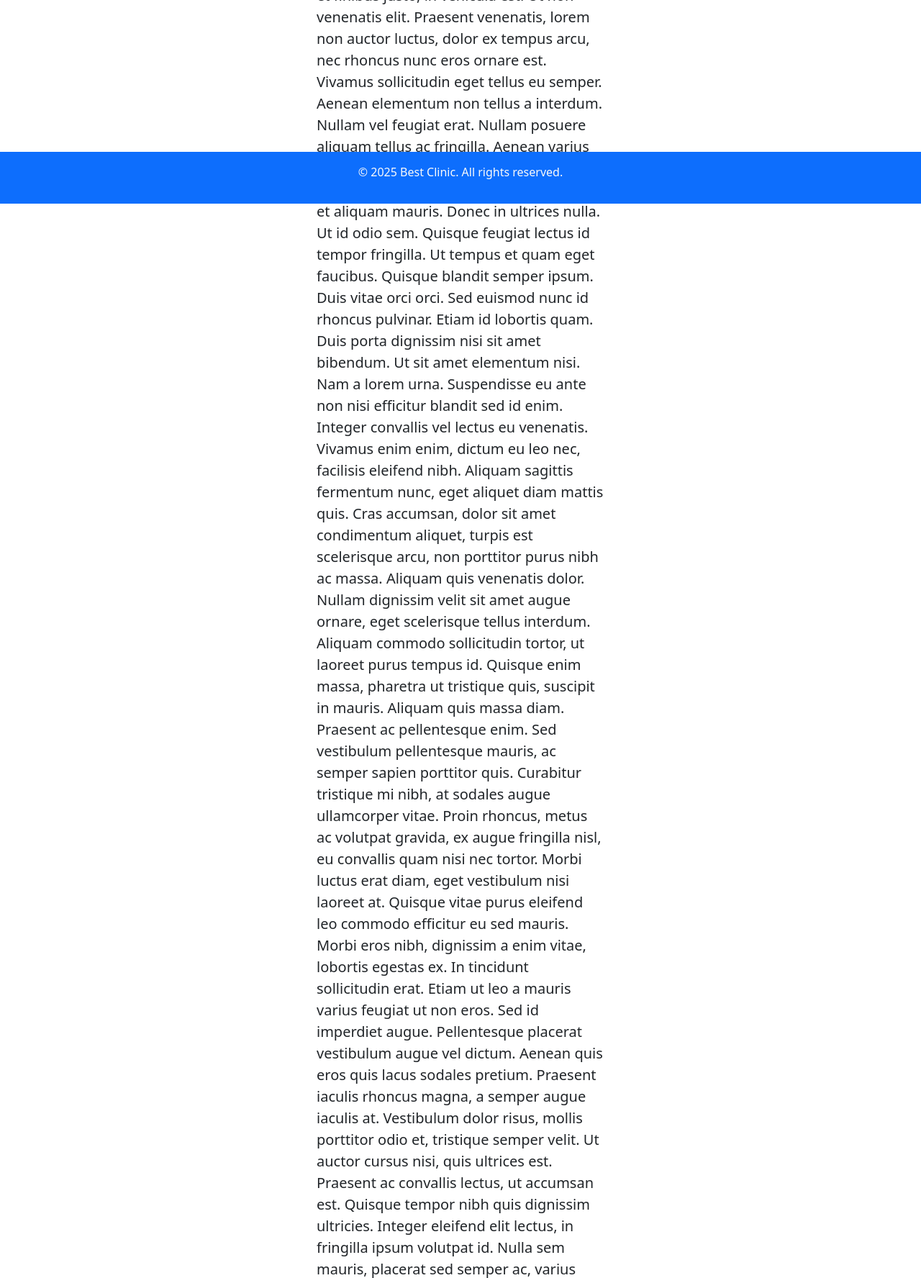
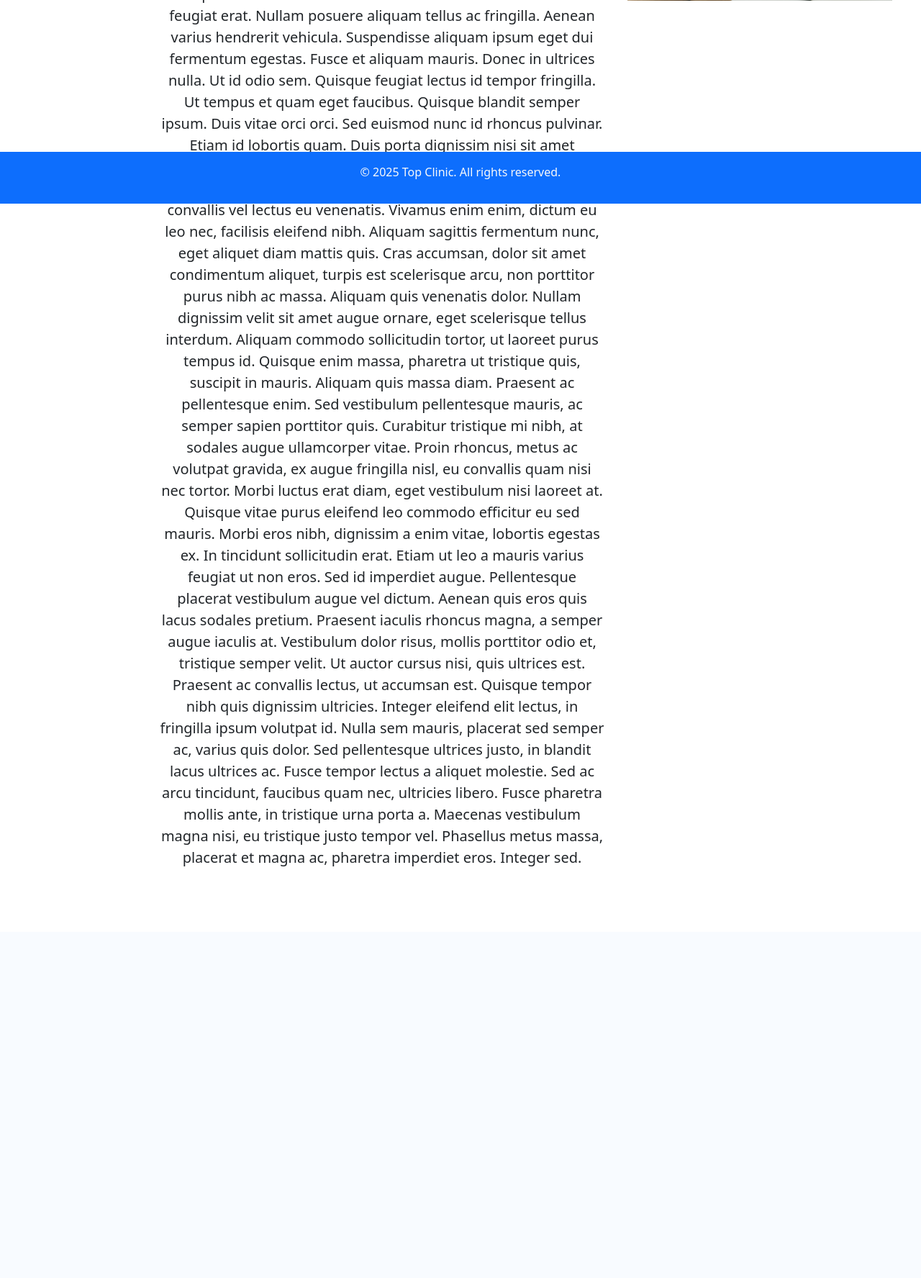
Before and after one commit to lra2001/top_clinic, a Django app: template top_clinic_app/templates/home.html in a window 1280 px wide. Shown: the part 517-2293 px from the top of the page at 72% size. After the commit the page ends 1721 px from the top, so only its background shows below. Run offline with Django 5.2, Linux system fonts and the light colour scheme; the template is opened without the code that fills it, so the values that code supplies are empty; some libraries are stand-ins or nearby versions.

Commit message:
update style
- update styling
- update views
- update urls
- update settings

```diff
--- a/top_clinic/settings.py
+++ b/top_clinic/settings.py
@@ -37,6 +37,8 @@ INSTALLED_APPS = [
     'django.contrib.sessions',
     'django.contrib.messages',
     'django.contrib.staticfiles',
+    'top_clinic_app',
+    'bootstrap5',
 ]
 
 MIDDLEWARE = [
--- a/top_clinic/urls.py
+++ b/top_clinic/urls.py
@@ -15,8 +15,9 @@ Including another URLconf
     2. Add a URL to urlpatterns:  path('blog/', include('blog.urls'))
 """
 from django.contrib import admin
-from django.urls import path
+from django.urls import path, include
 
 urlpatterns = [
     path('admin/', admin.site.urls),
+    path('', include('top_clinic_app.urls')),
 ]
--- /dev/null
+++ b/top_clinic_app/static/css/style.css
@@ -0,0 +1,13 @@
+main {
+    padding-top: 10px;
+    padding-bottom: 40px;
+}
+
+.doctor-image-container {
+    max-width: 400px;
+}
+.doctor-image {
+    max-width: 100%;
+    height: auto;
+    display: block;
+}
--- a/top_clinic_app/templates/base.html
+++ b/top_clinic_app/templates/base.html
@@ -4,7 +4,7 @@
 
 <head>
     <meta charset="UTF-8">
-    <title>{% block title %}Best Clinic{% endblock %}</title>
+    <title>{% block title %}Top Clinic{% endblock %}</title>
 
     {% bootstrap_css %} <!-- Loads Bootstrap CSS -->
     <link rel="stylesheet" href="{% static 'css/style.css' %}">
@@ -18,7 +18,7 @@
     <nav class="navbar fixed-top navbar-expand-lg navbar-dark bg-primary">
         <div class="container-fluid">
             <a class="navbar-brand" href="{% url 'home' %}"><i class="bi bi-heart-pulse"
-                    class="d-inline-block align-items-center"></i> Best Clinic</a>
+                    class="d-inline-block align-items-center"></i> Top Clinic</a>
             <button class="navbar-toggler" type="button" data-bs-toggle="collapse" data-bs-target="#navbarNav"
                 aria-controls="navbarNav" aria-expanded="false" aria-label="Toggle navigation">
                 <span class="navbar-toggler-icon"></span>
@@ -40,7 +40,7 @@
 
     <div class="fixed-bottom">
         <footer class="bg-primary text-light text-center py-3">
-            <p>&copy; 2025 Best Clinic. All rights reserved.</p>
+            <p>&copy; 2025 Top Clinic. All rights reserved.</p>
         </footer>
     </div>
 
--- a/top_clinic_app/templates/home.html
+++ b/top_clinic_app/templates/home.html
@@ -1,62 +1,86 @@
 {% extends 'base.html' %}
 {% load static %}
 {% block content %}
+<main class="pt-5 pb-5">
     <div class="mx-auto text-center">
-    <p class="fs-1">Welcome to the Best Clinic</p>
+        <p class="fs-1">Welcome to the Top Clinic</p>
     </div>
     <div class="container-fluid">
-    <div class="row row-cols-2 row-cols-lg-3 g-2 g-lg-3">
-        <div class="col">
-            <div class="p-3"><img src="{% static 'images/branding.png' %}" alt="Best Clinic Logo image" class="img-fluid"/></div>
+        <div class="row align-items-start g-2 g-lg-3">
+            <div class="col-auto">
+                <div class="p-3">
+                    <img src="{% static 'images/branding.png' %}" alt="Top Clinic Logo image" class="img-fluid"/>
                 </div>
-        <div class="col">
-            <div class="fs-5">Lorem ipsum dolor sit amet, consectetur adipiscing elit. Quisque id elit tortor. Aliquam
-                rutrum massa id ligula mattis, in rutrum diam pretium. Praesent interdum lectus vitae nibh pretium, quis
+            </div>
+            <div class="col text-center">
+                <div class="fs-5">Lorem ipsum dolor sit amet, consectetur adipiscing elit. Quisque id elit tortor.
+                    Aliquam
+                    rutrum massa id ligula mattis, in rutrum diam pretium. Praesent interdum lectus vitae nibh pretium,
+                    quis
                     placerat est finibus. Morbi urna ligula, ornare sit amet efficitur et, aliquet nec elit. Suspendisse
                     vehicula eget mi id venenatis. In justo libero, facilisis nec ligula vel, sollicitudin iaculis arcu.
                     Nulla vitae placerat dui. Proin fermentum rutrum felis eu placerat. Aliquam erat volutpat. Vivamus
                     facilisis elementum risus eu scelerisque. Nulla malesuada pulvinar scelerisque.
 
-                Vivamus et finibus justo, in vehicula est. Ut non venenatis elit. Praesent venenatis, lorem non auctor
+                    Vivamus et finibus justo, in vehicula est. Ut non venenatis elit. Praesent venenatis, lorem non
+                    auctor
                     luctus, dolor ex tempus arcu, nec rhoncus nunc eros ornare est. Vivamus sollicitudin eget tellus eu
-                semper. Aenean elementum non tellus a interdum. Nullam vel feugiat erat. Nullam posuere aliquam tellus
-                ac fringilla. Aenean varius hendrerit vehicula. Suspendisse aliquam ipsum eget dui fermentum egestas.
+                    semper. Aenean elementum non tellus a interdum. Nullam vel feugiat erat. Nullam posuere aliquam
+                    tellus
+                    ac fringilla. Aenean varius hendrerit vehicula. Suspendisse aliquam ipsum eget dui fermentum
+                    egestas.
                     Fusce et aliquam mauris.
 
-                Donec in ultrices nulla. Ut id odio sem. Quisque feugiat lectus id tempor fringilla. Ut tempus et quam
-                eget faucibus. Quisque blandit semper ipsum. Duis vitae orci orci. Sed euismod nunc id rhoncus pulvinar.
+                    Donec in ultrices nulla. Ut id odio sem. Quisque feugiat lectus id tempor fringilla. Ut tempus et
+                    quam
+                    eget faucibus. Quisque blandit semper ipsum. Duis vitae orci orci. Sed euismod nunc id rhoncus
+                    pulvinar.
 
-                Etiam id lobortis quam. Duis porta dignissim nisi sit amet bibendum. Ut sit amet elementum nisi. Nam a
-                lorem urna. Suspendisse eu ante non nisi efficitur blandit sed id enim. Integer convallis vel lectus eu
+                    Etiam id lobortis quam. Duis porta dignissim nisi sit amet bibendum. Ut sit amet elementum nisi. Nam
+                    a
+                    lorem urna. Suspendisse eu ante non nisi efficitur blandit sed id enim. Integer convallis vel lectus
+                    eu
                     venenatis. Vivamus enim enim, dictum eu leo nec, facilisis eleifend nibh. Aliquam sagittis fermentum
                     nunc, eget aliquet diam mattis quis. Cras accumsan, dolor sit amet condimentum aliquet, turpis est
                     scelerisque arcu, non porttitor purus nibh ac massa. Aliquam quis venenatis dolor. Nullam dignissim
-                velit sit amet augue ornare, eget scelerisque tellus interdum. Aliquam commodo sollicitudin tortor, ut
+                    velit sit amet augue ornare, eget scelerisque tellus interdum. Aliquam commodo sollicitudin tortor,
+                    ut
                     laoreet purus tempus id. Quisque enim massa, pharetra ut tristique quis, suscipit in mauris. Aliquam
                     quis massa diam. Praesent ac pellentesque enim. Sed vestibulum pellentesque mauris, ac semper sapien
                     porttitor quis.
 
                     Curabitur tristique mi nibh, at sodales augue ullamcorper vitae. Proin rhoncus, metus ac volutpat
                     gravida, ex augue fringilla nisl, eu convallis quam nisi nec tortor. Morbi luctus erat diam, eget
-                vestibulum nisi laoreet at. Quisque vitae purus eleifend leo commodo efficitur eu sed mauris. Morbi eros
-                nibh, dignissim a enim vitae, lobortis egestas ex. In tincidunt sollicitudin erat. Etiam ut leo a mauris
-                varius feugiat ut non eros. Sed id imperdiet augue. Pellentesque placerat vestibulum augue vel dictum.
-                Aenean quis eros quis lacus sodales pretium. Praesent iaculis rhoncus magna, a semper augue iaculis at.
-                Vestibulum dolor risus, mollis porttitor odio et, tristique semper velit. Ut auctor cursus nisi, quis
+                    vestibulum nisi laoreet at. Quisque vitae purus eleifend leo commodo efficitur eu sed mauris. Morbi
+                    eros
+                    nibh, dignissim a enim vitae, lobortis egestas ex. In tincidunt sollicitudin erat. Etiam ut leo a
+                    mauris
+                    varius feugiat ut non eros. Sed id imperdiet augue. Pellentesque placerat vestibulum augue vel
+                    dictum.
+                    Aenean quis eros quis lacus sodales pretium. Praesent iaculis rhoncus magna, a semper augue iaculis
+                    at.
+                    Vestibulum dolor risus, mollis porttitor odio et, tristique semper velit. Ut auctor cursus nisi,
+                    quis
                     ultrices est. Praesent ac convallis lectus, ut accumsan est.
 
-                Quisque tempor nibh quis dignissim ultricies. Integer eleifend elit lectus, in fringilla ipsum volutpat
+                    Quisque tempor nibh quis dignissim ultricies. Integer eleifend elit lectus, in fringilla ipsum
+                    volutpat
                     id. Nulla sem mauris, placerat sed semper ac, varius quis dolor. Sed pellentesque ultrices justo, in
-                blandit lacus ultrices ac. Fusce tempor lectus a aliquet molestie. Sed ac arcu tincidunt, faucibus quam
-                nec, ultricies libero. Fusce pharetra mollis ante, in tristique urna porta a. Maecenas vestibulum magna
+                    blandit lacus ultrices ac. Fusce tempor lectus a aliquet molestie. Sed ac arcu tincidunt, faucibus
+                    quam
+                    nec, ultricies libero. Fusce pharetra mollis ante, in tristique urna porta a. Maecenas vestibulum
+                    magna
                     nisi, eu tristique justo tempor vel. Phasellus metus massa, placerat et magna ac, pharetra imperdiet
                     eros. Integer sed.
                 </div>
             </div>
-        <div class="col">
-                <div class="p-3"><img src="{% static 'images/doctor.png' %}" alt="doctor image" class="img-fluid"/></div>
+            <div class="col-auto">
+                <div class="p-3 doctor-image-container">
+                    <img src="{% static 'images/doctor.png' %}" alt="doctor image" class="img-fluid doctor-image"/>
                 </div>
             </div>
         </div>
     </div>
+</div>
+</main>
 {% endblock %}
--- /dev/null
+++ b/top_clinic_app/urls.py
@@ -0,0 +1,6 @@
+from django.urls import path
+from . import views
+
+urlpatterns = [
+    path('', views.home, name='home'),
+]
--- a/top_clinic_app/views.py
+++ b/top_clinic_app/views.py
@@ -1,3 +1,6 @@
 from django.shortcuts import render
 
 # Create your views here.
+
+def home(request):
+    return render(request, 'home.html')
```
Also changed, not shown: README.md, top_clinic_app/static/images/branding.png (added), top_clinic_app/static/logo.png (deleted). Lines whose indentation alone changed are shown as unchanged.
